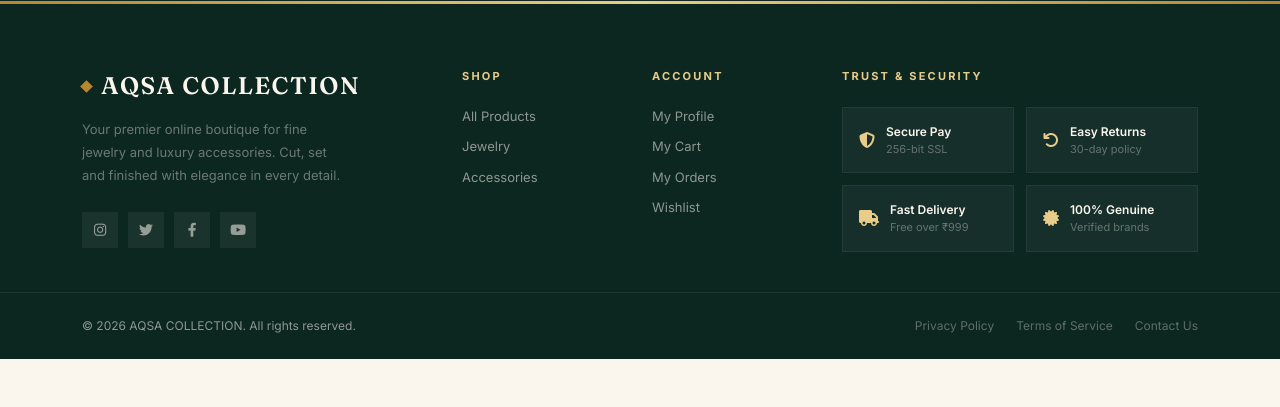
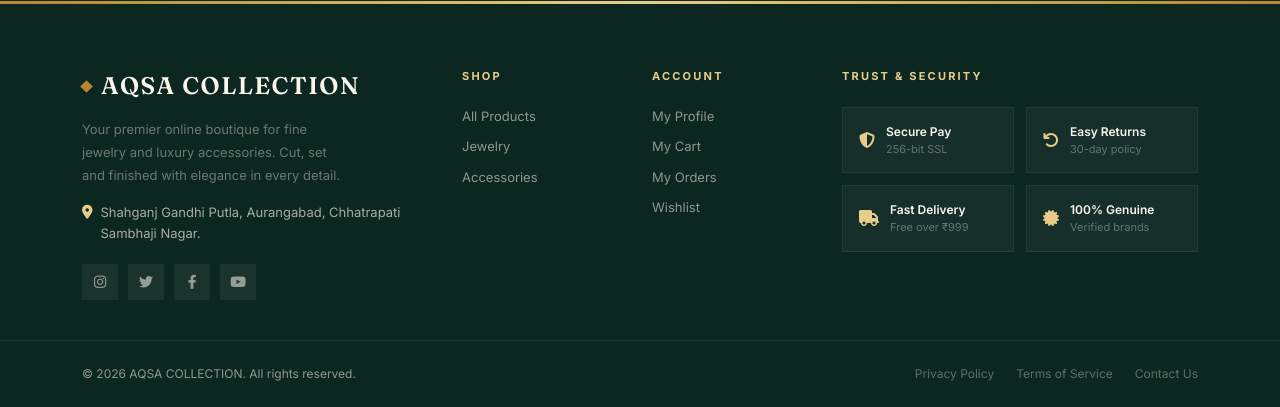
Before and after one commit to shaikhaftab0444-dev/A-C, an ASP.NET Core app: page / in a window 1280 px wide. Shown: the part 4167-4574 px from the top of the page. Before the commit the page ends 4526 px from the top, so only its background shows below. Run offline with ASP.NET Core 8, Linux system fonts and the light colour scheme; data comes from the database, SQL or seed files in the repository.

Commit message:
Update footer with shop address and Instagram link

```diff
--- a/Views/Shared/_Layout.cshtml
+++ b/Views/Shared/_Layout.cshtml
@@ -510,6 +510,22 @@
             max-width: 270px;
         }
 
+        .footer-address {
+            font-size: 13px;
+            color: rgba(250,246,238,.65);
+            line-height: 1.6;
+            margin-top: 14px;
+            display: flex;
+            align-items: flex-start;
+            gap: 8px;
+        }
+
+            .footer-address i {
+                color: var(--gold-light);
+                margin-top: 3px;
+                font-size: 14px;
+            }
+
         .footer-heading {
             font-size: 11px;
             font-weight: 700;
@@ -536,7 +552,7 @@
         .footer-social {
             display: flex;
             gap: 10px;
-            margin-top: 26px;
+            margin-top: 20px;
         }
 
         .social-btn {
@@ -741,11 +757,15 @@
                     <div class="col-lg-4 col-md-6">
                         <div class="footer-brand text-uppercase"><span class="brand-mark"></span> AQSA COLLECTION</div>
                         <p class="footer-brand-desc">Your premier online boutique for fine jewelry and luxury accessories. Cut, set and finished with elegance in every detail.</p>
+                        <div class="footer-address">
+                            <i class="fas fa-map-marker-alt"></i>
+                            <div>Shahganj Gandhi Putla, Aurangabad, Chhatrapati Sambhaji Nagar.</div>
+                        </div>
                         <div class="footer-social">
-                            <a href="#" class="social-btn"><i class="fab fa-instagram"></i></a>
-                            <a href="#" class="social-btn"><i class="fab fa-twitter"></i></a>
-                            <a href="#" class="social-btn"><i class="fab fa-facebook-f"></i></a>
-                            <a href="#" class="social-btn"><i class="fab fa-youtube"></i></a>
+                            <a href="https://www.instagram.com/aqsa_collection_mh20/" target="_blank" rel="noopener noreferrer" class="social-btn" title="Follow us on Instagram"><i class="fab fa-instagram"></i></a>
+                            <a href="#" class="social-btn" title="Twitter"><i class="fab fa-twitter"></i></a>
+                            <a href="#" class="social-btn" title="Facebook"><i class="fab fa-facebook-f"></i></a>
+                            <a href="#" class="social-btn" title="YouTube"><i class="fab fa-youtube"></i></a>
                         </div>
                     </div>
                     <div class="col-lg-2 col-md-3 col-6">
@@ -812,12 +832,12 @@
         $(document).ready(function () {
             @if (User.Identity.IsAuthenticated && !User.IsInRole("Admin"))
             {
-                        <text>updateCartBadge(); updateWishlistBadge();</text>
+                    <text>updateCartBadge(); updateWishlistBadge();</text>
             }
         });
         @if (User.Identity.IsAuthenticated && !User.IsInRole("Admin"))
         {
-                    <text>setInterval(function () { updateCartBadge(); updateWishlistBadge(); }, 30000);</text>
+                <text>setInterval(function () { updateCartBadge(); updateWishlistBadge(); }, 30000);</text>
         }
 
         // ===== Global scroll-reveal for any element carrying [data-reveal] =====
```
